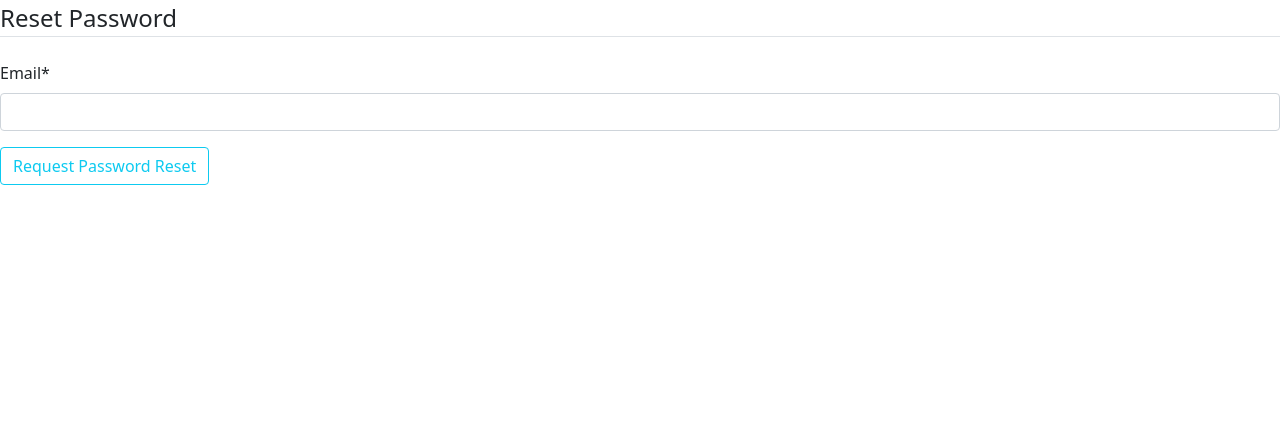
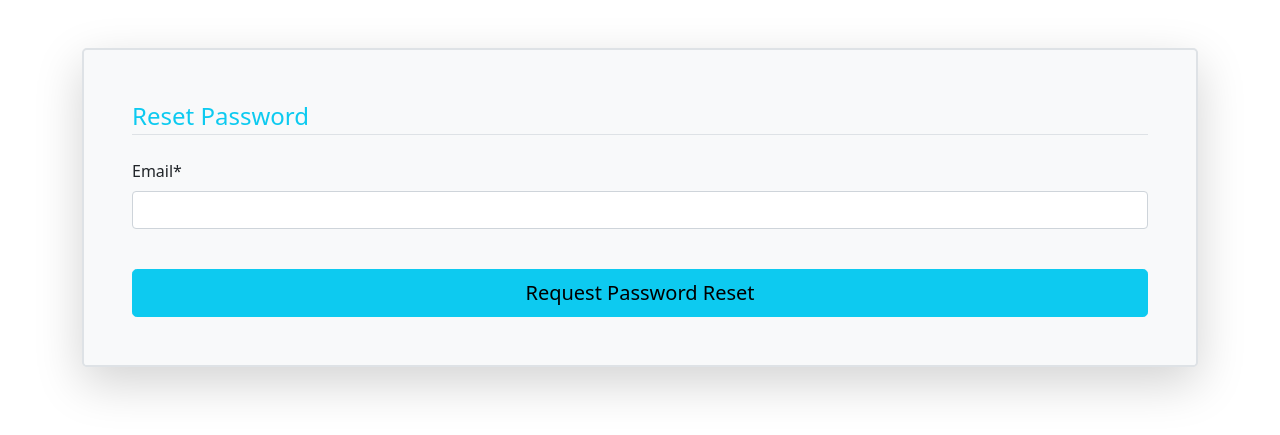
Before and after one commit to jodi-curtis/project-management, a Django app: page /password-reset/ in a window 1280 px wide. Shown: the part 56-491 px from the top of the page. Run offline with Django 5.2, Linux system fonts and the light colour scheme; some libraries are stand-ins or nearby versions.

Commit message:
Bootstrap Styling and password reset set up

```diff
--- a/project_management/settings.py
+++ b/project_management/settings.py
@@ -147,5 +147,5 @@ EMAIL_BACKEND = 'django.core.mail.backends.smtp.EmailBackend'
 EMAIL_HOST = 'smtp.gmail.com'
 EMAIL_PORT = 587
 EMAIL_USE_TLS = True
-EMAIL_HOST_USER = os.getenv('EMAIL_HOST_USER')
-EMAIL_HOST_PASSWORD = os.getenv('EMAIL_HOST_PASSWORD')
+EMAIL_HOST_USER = 'reannejodi@gmail.com'
+EMAIL_HOST_PASSWORD = 'amul ecmq jvlg fhuu'
--- a/users/templates/users/password_reset.html
+++ b/users/templates/users/password_reset.html
@@ -1,16 +1,18 @@
 {% extends "projects/base.html" %}
 {% load crispy_forms_tags %}
 {% block content %}
-    <div class="content-section">
+    <div class="container py-5">
+        <div class="content-section bg-light text-dark rounded-3 border border-2 p-5 shadow-lg">
             <form method="POST">
                 {% csrf_token %}
                 <fieldset class="form-group">
-                <legend class="border-bottom mb-4">Reset Password</legend>
+                    <legend class="border-bottom mb-4 text-info">Reset Password</legend>
                     {{ form|crispy }}
                 </fieldset>
-            <div class="form-group">
-                <button class="btn btn-outline-info" type="submit">Request Password Reset</button>
+                <div class="form-group mt-4">
+                    <button class="btn btn-info btn-lg w-100" type="submit">Request Password Reset</button>
                 </div>
             </form>
         </div>
+    </div>
 {% endblock content %}
```
Also changed, not shown: users/templates/users/password_reset_complete.html (+5 -3 lines), users/templates/users/password_reset_confirm.html (+6 -4 lines), users/templates/users/password_reset_done.html (+5 -3 lines), db.sqlite3. Lines whose indentation alone changed are shown as unchanged.
